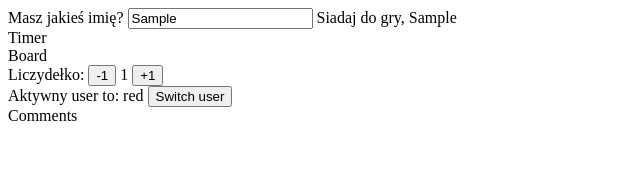
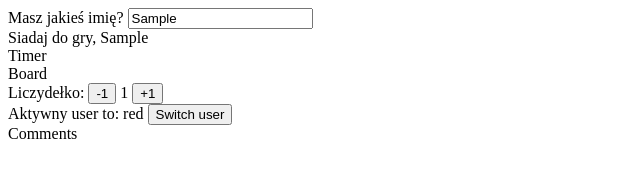
Before and after one commit to TomaszMandel/connect, a website: page index.html in a window 1280 px wide. Both pictures are taken after typing "Sample" into the empty fields and a click on the button "+1". Shown: the whole page, without its empty margins (0-640 px from the left). Drawn offline with Linux system fonts and the light colour scheme.

Commit message:
obsługa pustegu inputu

```diff
--- a/index.html
+++ b/index.html
@@ -6,8 +6,8 @@
         <div id="div-welcome">
             Masz jakieś imię?
             <input id="welcome-input" type="text" onblur="welcomeMessage()"></input>
-            <span id="welcome-span"></span>
         </div>
+        <div id="div-welcome-message"><br></div>
         <div>Timer</div>
         <div>Board</div>
         <div id="div-counter">
--- a/script.js
+++ b/script.js
@@ -12,8 +12,13 @@ document.getElementById("span-counter").innerHTML = currentCounter;
 // Get input from and use it to display welcome message on leaving focus.
 function welcomeMessage() {
     input = document.getElementById("welcome-input").value
+    if(input) {
     console.log("User name is: " + input)
-    document.getElementById("welcome-span").innerHTML = "Siadaj do gry, " + input
+    document.getElementById("div-welcome-message").innerHTML = "Siadaj do gry, " + input
+    } else {
+        console.log("User name is unknown")
+        document.getElementById("div-welcome-message").innerHTML = "Siadaj do gry, nienazwany graczu"
+    }
 }
 
 // Switch current user to the opposite one. Red to blue, and otherwise.
```
